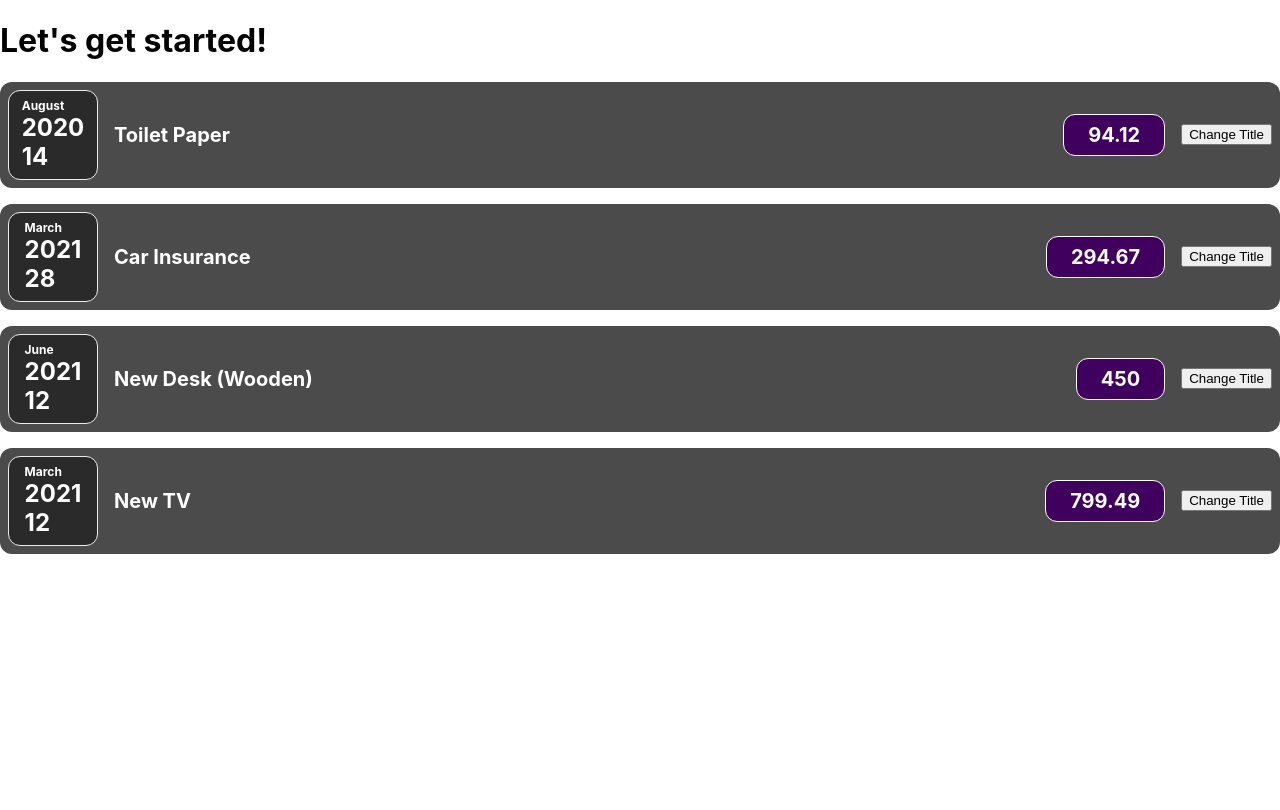
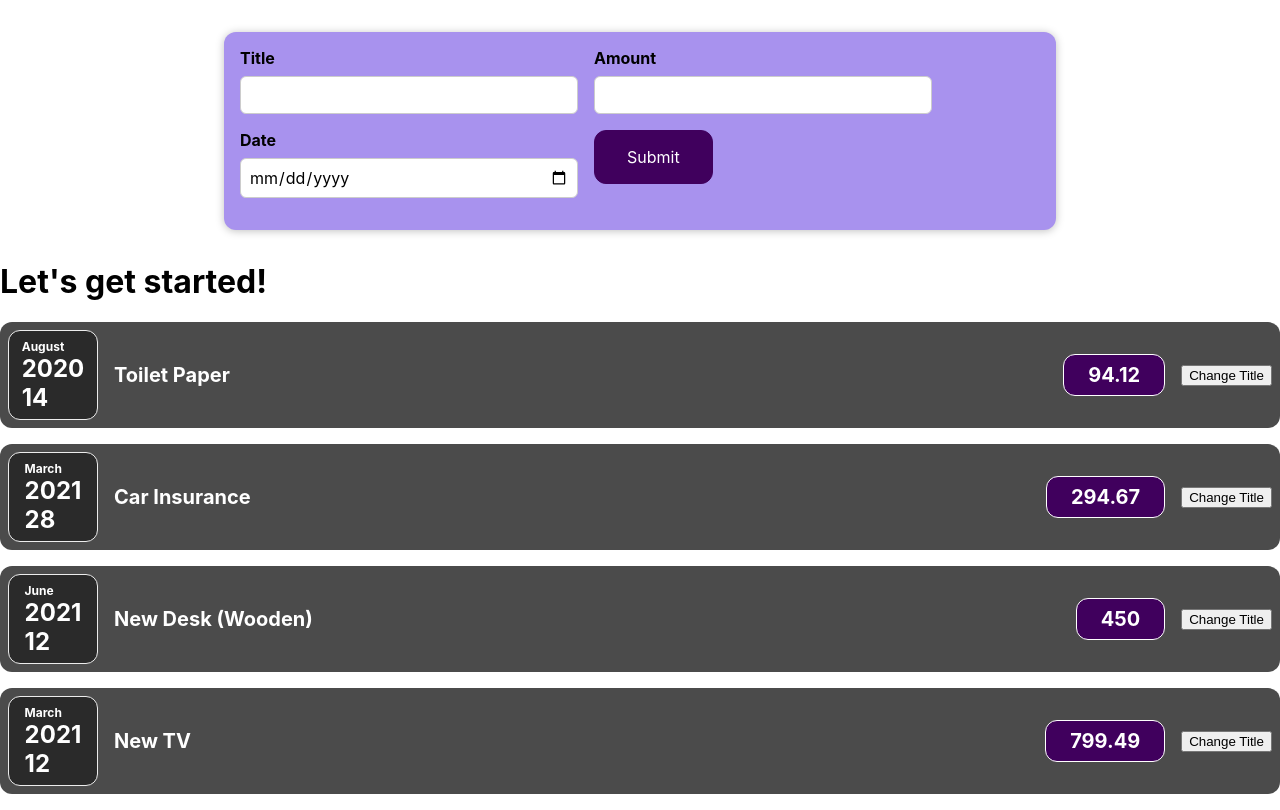
Before and after one commit to Jordenng/react, a React (Create React App) app: page / in a window 1280 px wide. Built offline with nearby package versions, Linux system fonts and the light colour scheme.

Commit message:
intial commit

```diff
--- a/src/App.js
+++ b/src/App.js
@@ -1,5 +1,7 @@
 import './App.css';
 import Expenses from "./components/Expenses/Expenses";
+import NewExpense from "./components/NewExpense/NewExpense";
+
 function App() {
 
     const expenses = [
@@ -24,7 +26,11 @@ function App() {
         },
     ];
     return (
-        <Expenses expenses={expenses}/>
+        <div>
+            <NewExpense />
+            <Expenses expenses={expenses}/>
+
+        </div>
   );
 }
 
```
Also changed, not shown: 1 other file (tests, documents, lock files or other folders).
